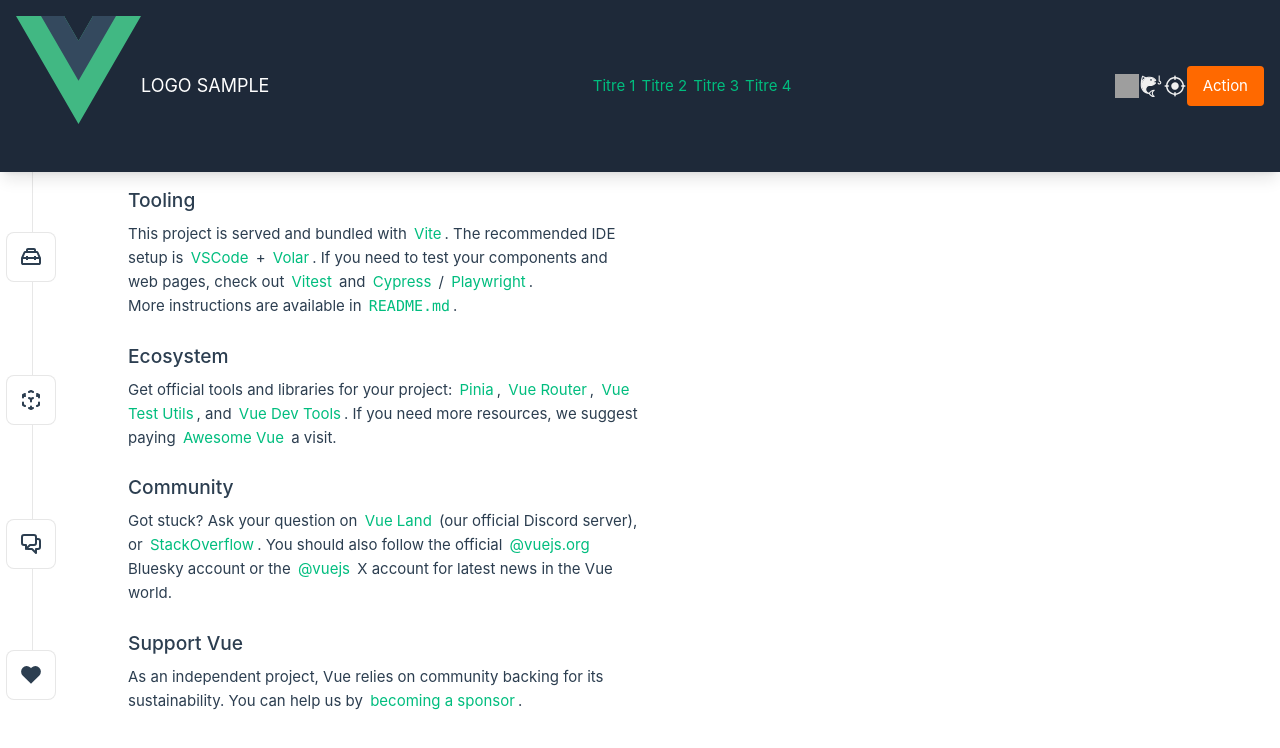
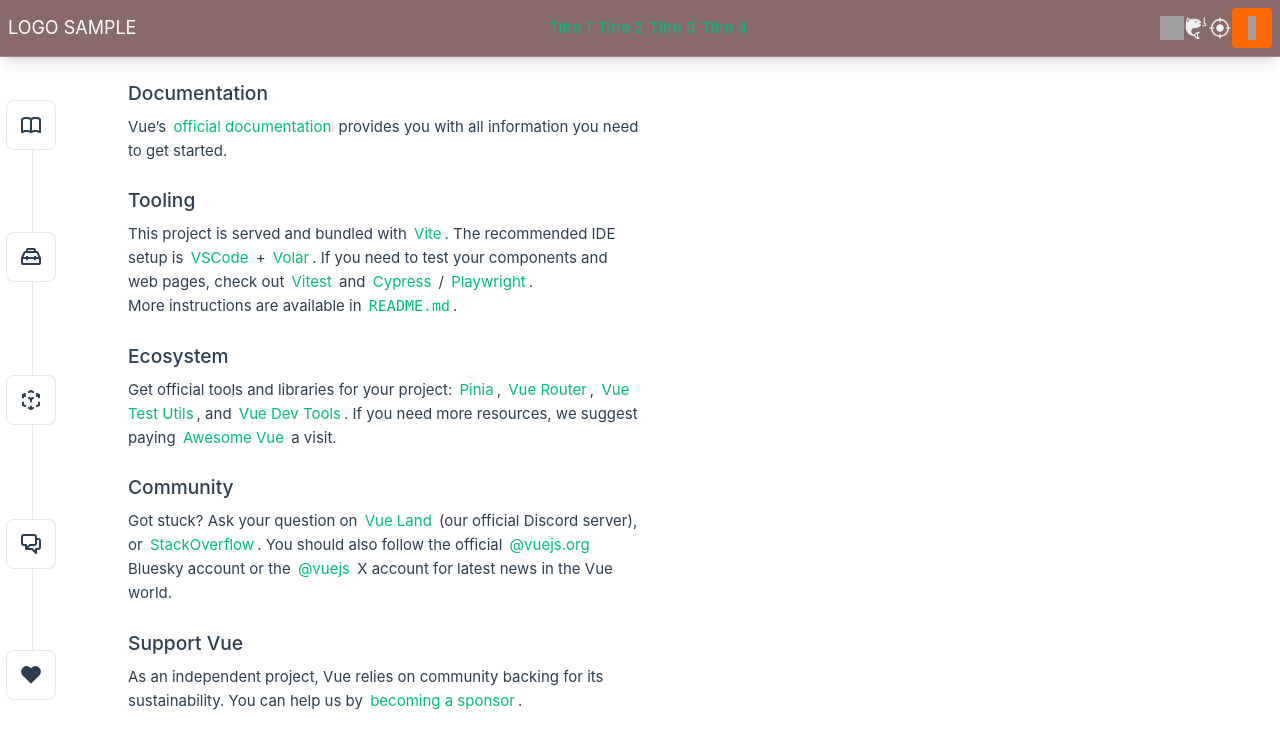
Before and after one commit to khoang-dev/soa_test, a Vue app: page / in a window 1280 px wide. Shown: the top 748 px of the page. Built offline with nearby package versions, Linux system fonts and the light colour scheme; grey boxes are pictures that could not be loaded.

Commit message:
feat: ✨ update header

```diff
--- a/src/App.vue
+++ b/src/App.vue
@@ -4,10 +4,9 @@
 
 <template>
   <header
-    class="fixed top-0 left-0 right-0 flex items-center justify-between p-4 bg-gray-800 text-white z-10 shadow-lg"
+    class="flex items-center justify-between p-2 bg-gray-800 text-white z-10 shadow-lg w-full header"
   >
     <div class="flex items-center">
-      <img alt="Logo" class="logo" src="@/assets/logo.svg" width="125" height="125" />
       <div class="ml-4 text-lg font-bold">LOGO SAMPLE</div>
     </div>
 
@@ -22,7 +21,11 @@
       <img src="@/assets/icons/Mountains.svg" alt="Icon" class="w-6 h-6" />
       <img src="@/assets/icons/Fishing.svg" alt="Settings" class="w-6 h-6" />
       <img src="@/assets/icons/Crosshair.svg" alt="External Link" class="w-6 h-6" />
-      <button class="bg-orange-500 text-white px-4 py-2 rounded">Action</button>
+      <button
+        class="bg-orange-500 text-white px-4 py-2 rounded hover:bg-orange-600 cursor-pointer w-10 h-10 flex items-center justify-center"
+      >
+        <img src="@/assets/icons/ArrowUpRight.svg" alt="Search" class="w-6 h-6" />
+      </button>
     </div>
   </header>
 
@@ -34,4 +37,16 @@
   display: block;
   margin: 0 auto 2rem;
 }
+.header {
+  border-bottom: 1px solid rgba(238, 238, 238, 0.2);
+
+  background: rgba(86, 44, 44, 0.7);
+
+  backdrop-filter: blur(7.5px);
+  position: fixed;
+  top: 0;
+  left: 0;
+  right: 0;
+  z-index: 1000;
+}
 </style>
```
